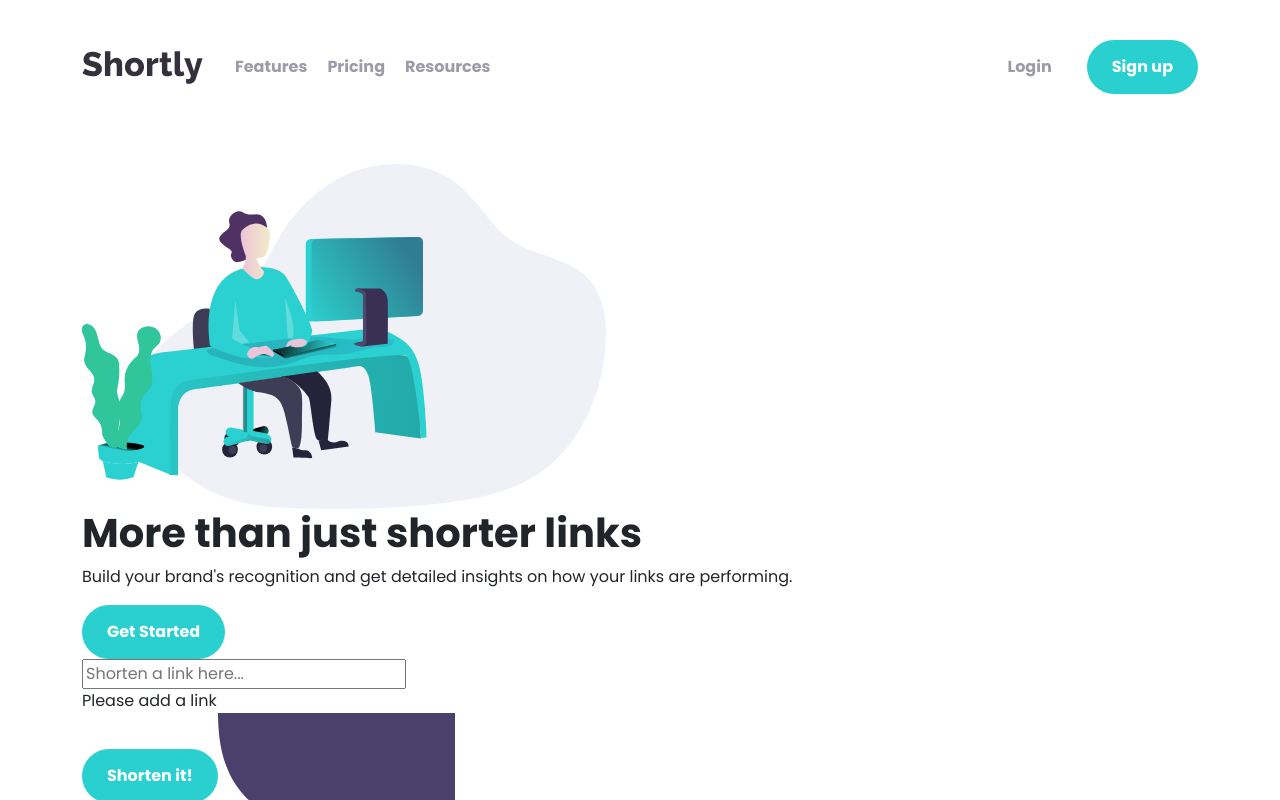
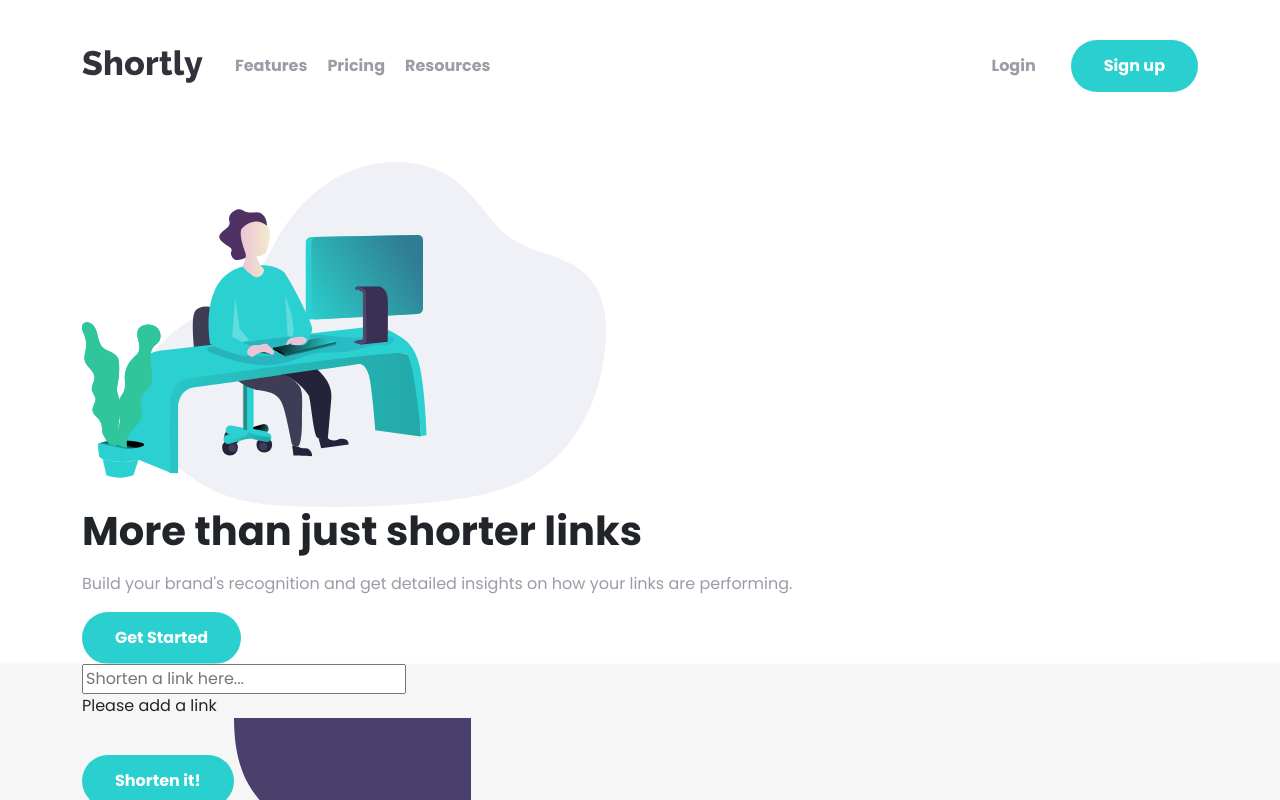
Before and after one commit to eivindsimonsen/url-shortening-app-landing-page, a React (Vite) app: page / in a window 1280 px wide. Shown: the top 800 px of the page. Built offline with nearby package versions, Linux system fonts and the light colour scheme.

Commit message:
Added bg color, which span entire width

```diff
--- a/src/sass/partials/_base.scss
+++ b/src/sass/partials/_base.scss
@@ -1,16 +1,28 @@
 /* .app {
   * {
-    border: 1px solid red;
+    border: 1px solid lightgray;
   }
 } */
 
 .app {
-  overflow: hidden;
+  @media (max-width: 580px) {
+    overflow: hidden;
+  }
+
+  @media (min-width: 768px) {
+    & > .nav,
+    & > .hero-container {
+      background-color: #fff;
+      box-shadow: 0 0 0 100vmax #fff;
+      clip-path: inset(0 -100vmax);
+    }
+  }
 }
 
 body {
   font-family: $fontFamily;
   box-sizing: border-box;
+  background-color: #f7f6f6;
 }
 
 h1,
@@ -22,7 +34,7 @@ h5 {
 }
 
 .cta {
-  padding: 15px 25px;
+  padding: 14px 33px;
   border: none;
   background-color: $primaryColor;
   color: #fff;
@@ -32,4 +44,13 @@ h5 {
   &:hover {
     background-color: lighten($color: $primaryColor, $amount: 15);
   }
+
+  &-copied {
+    background-color: $primaryAccentColor;
+  }
 }
+
+p {
+  color: $bgAccent;
+  margin-top: 17px;
+}
```
